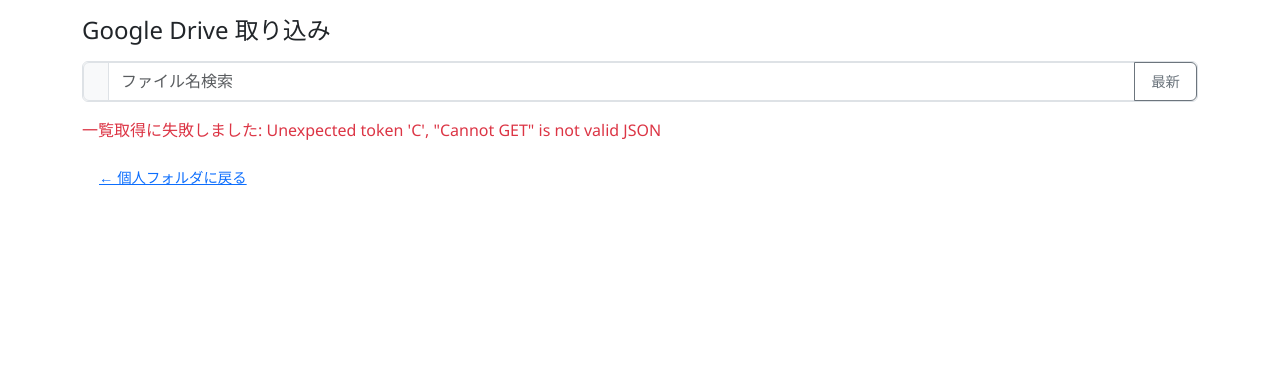
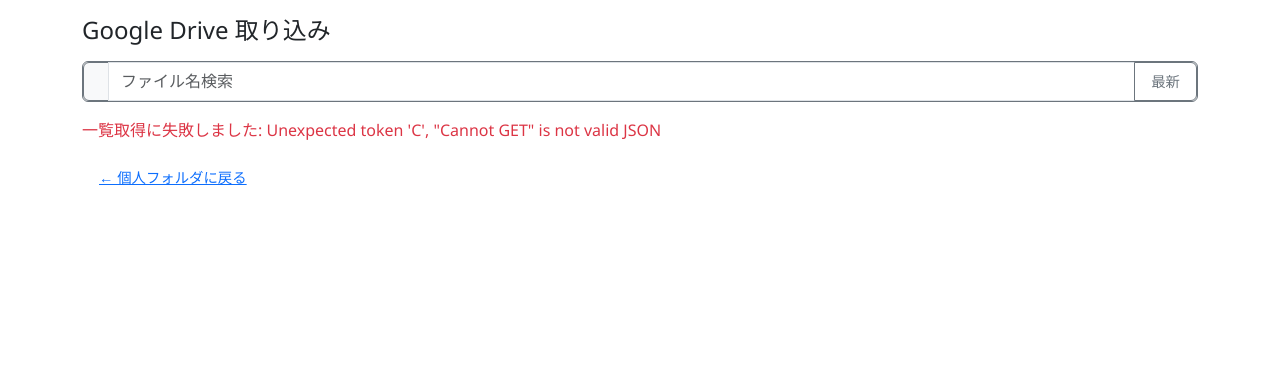
Before and after one commit to 5h1gerun/web_discord_server, a Python web app: template web/templates/mobile/gdrive_import.html in a window 1280 px wide. Shown: the part 55-420 px from the top of the page. Run offline with Jinja, Linux system fonts and the light colour scheme; the template is opened without the code that fills it, so the values that code supplies are empty.

Commit message:
Adjust Drive search borders

```diff
--- a/web/templates/gdrive_import.html
+++ b/web/templates/gdrive_import.html
@@ -6,8 +6,8 @@
     <div class="card-header bg-primary text-white">Google Drive 取り込み</div>
     <div class="card-body">
       <div id="gdriveResult" class="mb-3"></div>
-      <div class="input-group mb-3 border rounded">
-        <span class="input-group-text"><i class="bi bi-search"></i></span>
+      <div class="input-group mb-3 border border-secondary rounded">
+        <span class="input-group-text border border-secondary"><i class="bi bi-search"></i></span>
         <input id="searchQuery" type="text" class="form-control" placeholder="ファイル名検索">
         <button id="clearSearch" type="button" class="btn btn-outline-secondary d-none"><i class="bi bi-x-lg"></i></button>
         <button id="refreshFiles" type="button" class="btn btn-outline-secondary">最新</button>
--- a/web/templates/mobile/gdrive_import.html
+++ b/web/templates/mobile/gdrive_import.html
@@ -4,8 +4,8 @@
 {% block content %}
 <h2 class="h4 mb-3">Google Drive 取り込み</h2>
 <div id="gdriveResult" class="mb-3"></div>
-<div class="input-group mb-3 border rounded">
-  <span class="input-group-text"><i class="bi bi-search"></i></span>
+<div class="input-group mb-3 border border-secondary rounded">
+  <span class="input-group-text border border-secondary"><i class="bi bi-search"></i></span>
   <input id="searchQuery" type="text" class="form-control" placeholder="ファイル名検索">
   <button id="clearSearch" type="button" class="btn btn-outline-secondary d-none"><i class="bi bi-x-lg"></i></button>
   <button id="refreshFiles" type="button" class="btn btn-outline-secondary">最新</button>
```
Also changed, not shown: tests/test_gdrive_import_ui.py (+4 -2 lines).
